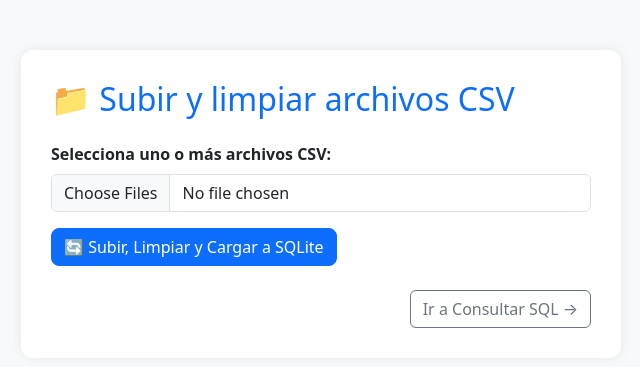
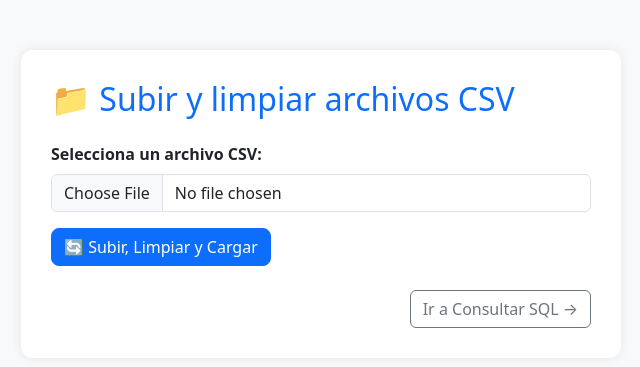
Before and after one commit to JAIRO2020UNIR/limpia_datos, a Flask app: template templates/index.html in a window 1280 px wide. Shown: the top 367 px of the page, without its empty margins (319-959 px from the left). Run offline with Flask 3, Linux system fonts and the light colour scheme; the template is opened without the code that fills it, so the values that code supplies are empty.

Commit message:
Update index.html

```diff
--- a/templates/index.html
+++ b/templates/index.html
@@ -53,18 +53,29 @@
 
         <form method="POST" enctype="multipart/form-data">
             <div class="mb-3">
-                <label for="archivos" class="form-label"><strong>Selecciona uno o más archivos CSV:</strong></label>
-                <input type="file" class="form-control" name="archivos" id="archivos" multiple required>
+                <label for="archivo" class="form-label"><strong>Selecciona un archivo CSV:</strong></label>
+                <input type="file" class="form-control" name="archivo" id="archivo" required>
             </div>
-            <button type="submit" class="btn btn-primary">🔄 Subir, Limpiar y Cargar a SQLite</button>
+            <button type="submit" class="btn btn-primary">🔄 Subir, Limpiar y Cargar</button>
         </form>
+
+        {% if faltan %}
+            <div class="mt-4">
+                <h6>📌 Archivos aún por subir:</h6>
+                <ul>
+                    {% for f in faltan %}
+                        <li>{{ f }}</li>
+                    {% endfor %}
+                </ul>
+            </div>
+        {% endif %}
 
         <div class="mt-4 text-end">
             <a href="{{ url_for('consultar') }}" class="btn btn-outline-secondary">Ir a Consultar SQL →</a>
         </div>
     </div>
 
-    <!-- Bootstrap JS (opcional si usas interactividad futura) -->
+    <!-- Bootstrap JS -->
     <script src="https://cdn.jsdelivr.net/npm/bootstrap@5.3.0/dist/js/bootstrap.bundle.min.js"></script>
 </body>
 </html>
```
